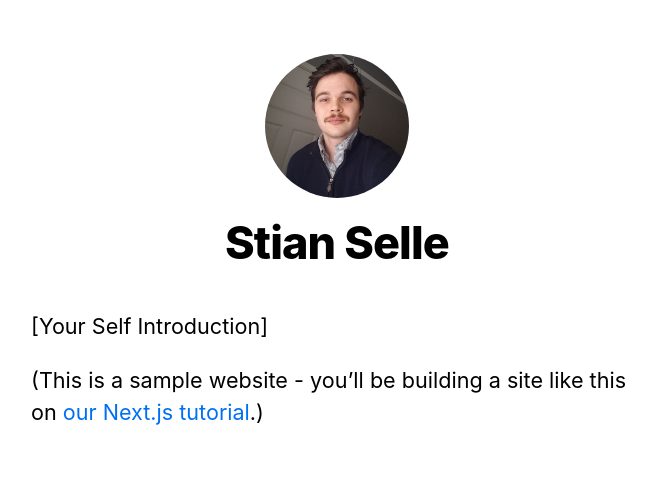
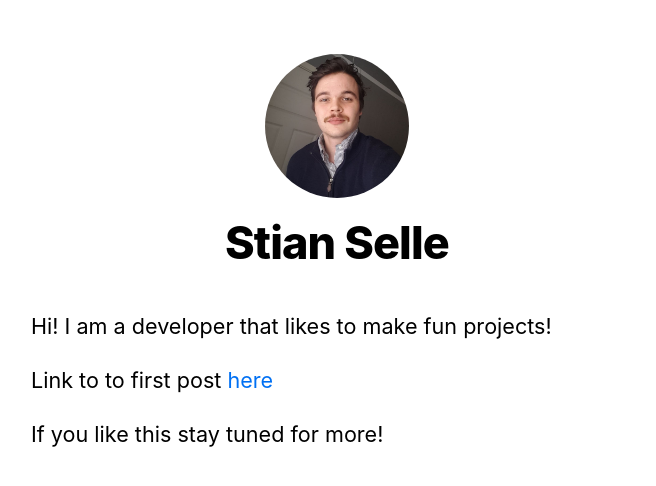
Before and after one commit to ittapopo/reactdev-blog, a Next.js app: page / in a window 1280 px wide. Shown: the top 486 px of the page, without its empty margins (303-959 px from the left). Built offline with nearby package versions, Linux system fonts and the light colour scheme.

Commit message:
added som introduction text

```diff
--- a/components/layout.js
+++ b/components/layout.js
@@ -5,7 +5,7 @@ import utilStyles from '../styles/utils.module.css'
 import Link from 'next/link'
 
 const name = 'Stian Selle'
-export const siteTitle = 'Next.js Sample Website'
+export const siteTitle = 'Stian Dev Blog'
 
 export default function Layout({ children, home }) {
     return (
--- a/pages/index.js
+++ b/pages/index.js
@@ -1,6 +1,7 @@
 import Head from 'next/head'
 import Layout, { siteTitle } from '../components/layout'
 import utilStyles from '../styles/utils.module.css'
+import Link from 'next/link'
 
 export default function Home() {
   return (
@@ -9,10 +10,10 @@ export default function Home() {
         <title>{siteTitle}</title>
       </Head>
       <section className={utilStyles.headingMd}>
-        <p>[Your Self Introduction]</p>
+        <p>Hi! I am a developer that likes to make fun projects!</p>
+        <p> Link to to first post <Link href="/posts/first-post">here</Link> </p>
         <p>
-          (This is a sample website - you’ll be building a site like this on{' '}
-          <a href="https://nextjs.org/learn">our Next.js tutorial</a>.)
+          If you like this stay tuned for more!
         </p>
       </section>
     </Layout>
```
